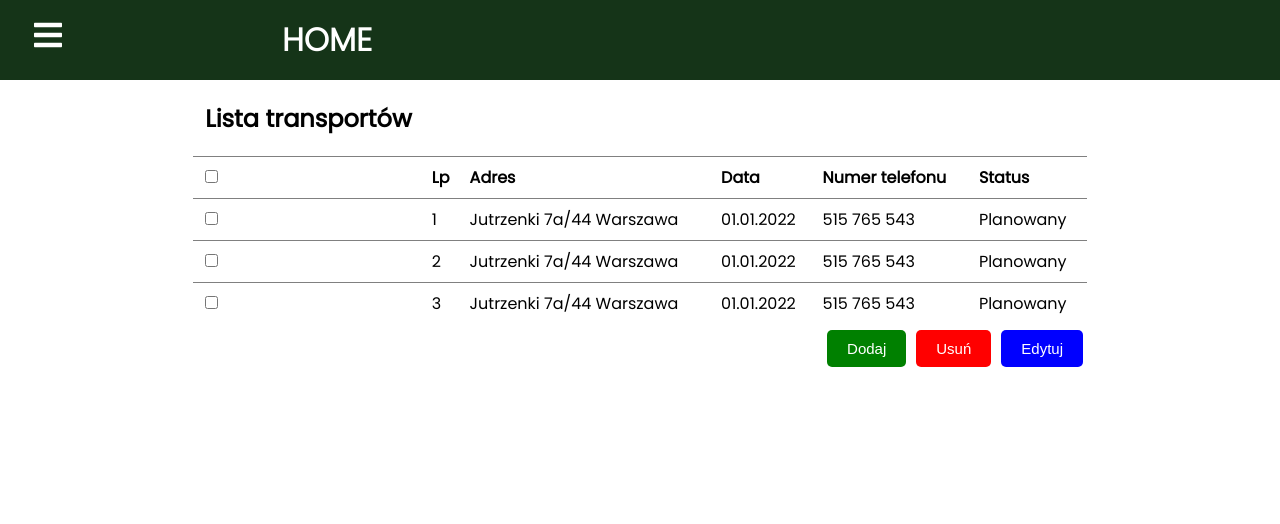
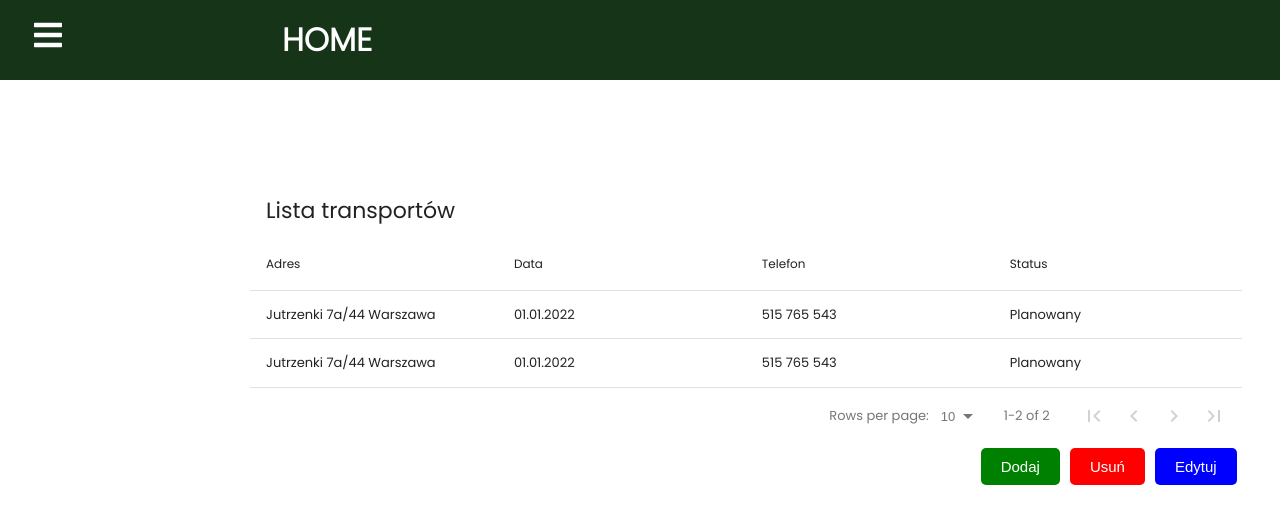
Before and after one commit to s18914/ABCRecyclingApp, a React (Create React App) app in the folder abc-recycling-app/: page /transports in a window 1280 px wide. Shown: the top 524 px of the page. Built offline with nearby package versions, Linux system fonts and the light colour scheme.

Commit message:
table component

```diff
--- a/abc-recycling-app/package.json
+++ b/abc-recycling-app/package.json
@@ -7,11 +7,13 @@
     "@testing-library/react": "^12.1.4",
     "@testing-library/user-event": "^13.5.0",
     "react": "^18.0.0",
+    "react-data-table-component": "^7.4.7",
     "react-dom": "^18.0.0",
     "react-icons": "^4.3.1",
     "react-router-dom": "^6.3.0",
     "react-scripts": "5.0.0",
     "sass": "^1.49.11",
+    "styled-components": "^5.3.5",
     "web-vitals": "^2.1.4"
   },
   "scripts": {
--- a/abc-recycling-app/scss/style.scss
+++ b/abc-recycling-app/scss/style.scss
@@ -11,13 +11,11 @@
 @include declare-font-face(PoppinsLight, 'fonts/Poppins-Light');
 
 body {
-    //min-height: 100vh;
     font-family: PoppinsRegular;
 
     .btn-panel {
         display: flex;
         justify-content: flex-end;
-        width: 70%;
 
         .btn {
             display: inline-block;
@@ -124,9 +122,7 @@ body {
     }
 
     .main {
-        display: flex;
-        flex-direction: column;
-        align-items: center;
+        padding: 8% 3% 3% 250px;
 
         .strong-table {
             font-size: large;
--- a/abc-recycling-app/src/components/pages/Transports.js
+++ b/abc-recycling-app/src/components/pages/Transports.js
@@ -1,54 +1,72 @@
 import React from 'react'
 import Button from '../Button'
+import DataTable from 'react-data-table-component'
+
+
+const columns = [
+    {
+      name: 'Adres',
+      selector: row => row.address,
+    },
+    {
+      name: 'Data',
+      selector: row => row.date,
+    },
+    {
+      name: 'Telefon',
+      selector: row => row.telephone,
+    },
+    {
+      name: 'Status',
+      selector: row => row.status,
+    },
+];
+
+const data = [
+    {
+      id: 1,
+      address: 'Jutrzenki 7a/44 Warszawa',
+      date: '01.01.2022',
+      telephone: '515 765 543',
+      status: 'Planowany',
+    },
+    {
+      id: 1,
+      address: 'Jutrzenki 7a/44 Warszawa',
+      date: '01.01.2022',
+      telephone: '515 765 543',
+      status: 'Planowany',
+    },
+]
 
 const Transports = () => {
+  const [pending, setPending] = React.useState(true);
+  const [rows, setRows] = React.useState([]);
+
+  React.useEffect(() => {
+    const timeout = setTimeout(() => {
+      setRows(data);
+      setPending(false);
+    }, 2000);
+    return () => clearTimeout(timeout);
+  }, []);
+
   return (
-    <>
     <div className='main'>
-      <table cellspacing="30" cellpadding="20" RULES="rows">
-            <h2>Lista transportów</h2>
-            <tr class="table-list strong-list">
-                <td><input type="checkbox"/></td>
-                <td><strong>Lp</strong></td>
-                <td><strong>Adres</strong></td>
-                <td><strong>Data</strong></td>
-                <td><strong>Numer telefonu</strong></td>
-                <td><strong>Status</strong></td>
-            </tr>
-            <tr>
-                <td><input type="checkbox"/></td>
-                <td>1</td>
-                <td>Jutrzenki 7a/44 Warszawa</td>
-                <td>01.01.2022</td>
-                <td>515 765 543</td>
-                <td>Planowany</td>
-            </tr>
-            <tr>
-                <td><input type="checkbox"/></td>
-                <td>2</td>
-                <td>Jutrzenki 7a/44 Warszawa</td>
-                <td>01.01.2022</td>
-                <td>515 765 543</td>
-                <td>Planowany</td>
-            </tr>
-            <tr>
-                <td><input type="checkbox"/></td>
-                <td>3</td>
-                <td>Jutrzenki 7a/44 Warszawa</td>
-                <td>01.01.2022</td>
-                <td>515 765 543</td>
-                <td>Planowany</td>
-            </tr>
-        </table>
+      <DataTable
+        title="Lista transportów"
+        columns={columns}
+        data={rows}
+        progressPending={pending}
+        pagination
+      />
       <div className='btn-panel'>
         <Button color={'green'} text={'Dodaj'}/>
         <Button color={'red'} text={'Usuń'}/>
         <Button color={'blue'} text={'Edytuj'}/>
       </div>
     </div>
-
-    </>
-  )
+  );
 }
 
 export default Transports
--- a/abc-recycling-app/src/css/style.css
+++ b/abc-recycling-app/src/css/style.css
@@ -16,7 +16,6 @@ body {
 body .btn-panel {
   display: flex;
   justify-content: flex-end;
-  width: 70%;
 }
 body .btn-panel .btn {
   display: inline-block;
@@ -108,9 +107,7 @@ body span {
   margin-left: 16px;
 }
 body .main {
-  display: flex;
-  flex-direction: column;
-  align-items: center;
+  padding: 8% 3% 3% 250px;
 }
 body .main .strong-table {
   font-size: large;
@@ -143,4 +140,7 @@ body .main table tbody tr:nth-child(even) {
   background-color: #f2f2f2;
 }
 
+.rdt_TableCol {
+  max-width: 250px;
+}
 /*# sourceMappingURL=style.css.map */
```
Also changed, not shown: 2 other files (tests, documents, lock files or other folders). Lines whose indentation alone changed are shown as unchanged.
